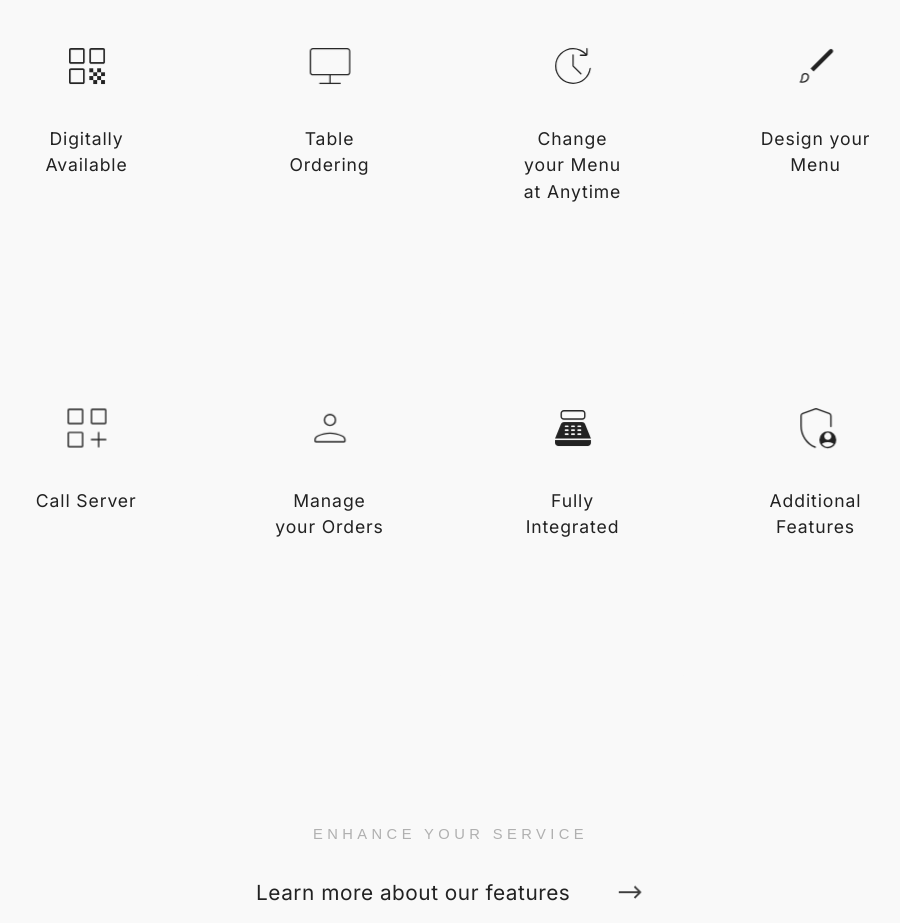
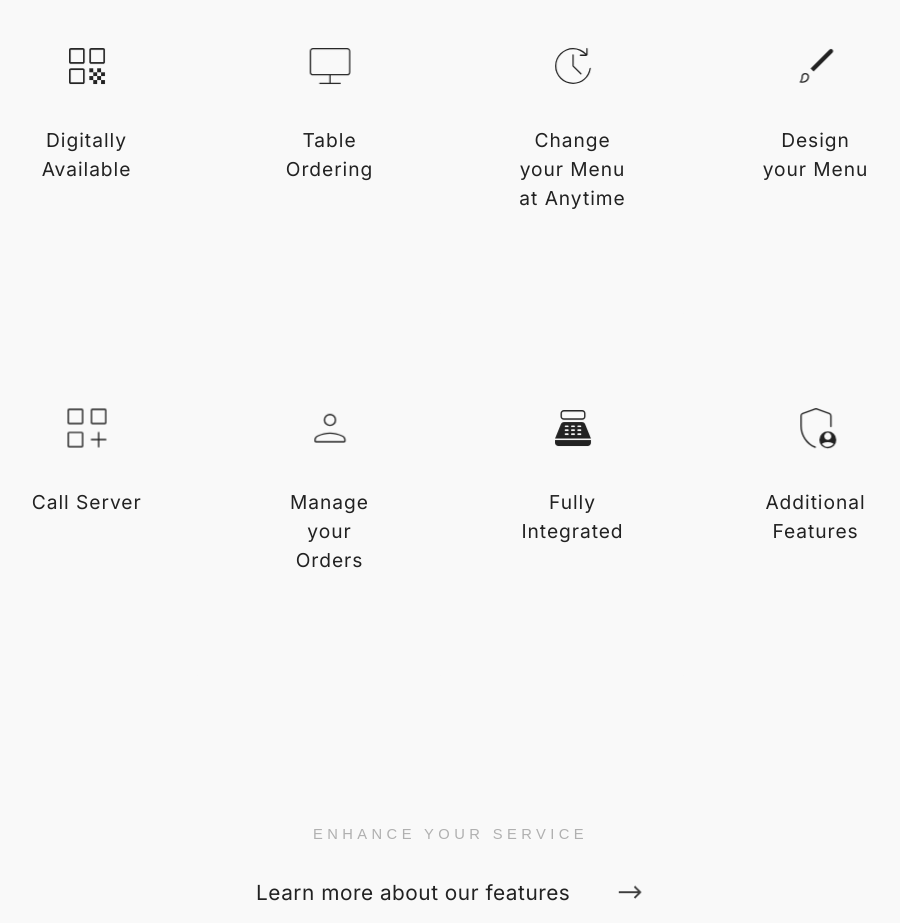
Before and after one commit to hosoocha20/menuapp-next, a Next.js app: page / in a window 1280 px wide. Shown: the part 4880-5803 px from the top of the page, without its empty margins (189-1089 px from the left). Built offline with nearby package versions, Linux system fonts and the light colour scheme.

Commit message:
responsive grid features + grid carousel

```diff
--- a/src/app/page.tsx
+++ b/src/app/page.tsx
@@ -205,7 +205,7 @@ const HomePage = () => {
   //Grid features slide function
   const isNotMobile = useMediaQuery("(min-width: 640px)");
   const START_INDEX = 1;
-  const DRAG_THRESHOLD = 150;
+  const DRAG_THRESHOLD = 100;
   const FALLBACK_WIDTH = 509;
   const GAP_WIDTH = 12;
   const containerSliderRef = useRef<HTMLDivElement>(null);
@@ -333,7 +333,7 @@ const HomePage = () => {
 
   useEffect(() =>{
     offsetX.set(0);
-    console.log(isNotMobile)
+    setActiveSlide(START_INDEX);
   },[isNotMobile])
 
   return (
@@ -696,7 +696,7 @@ const HomePage = () => {
       </section>
       <section className=" min-h-screen flex flex-col bg-my-black-10  ">
         <div className="py-[5rem] text-center w-full flex flex-col gap-[1rem] px-mob-nav sm:px-sm-nav  tablet:px-tablet-nav lg:px-lg-nav xl:px-[10rem]">
-          <h2 className="font-cabin uppercase font-medium text-my-black-300 text-[0.92rem] tracking-[0.3em] ">
+          <h2 className="font-cabin uppercase font-medium text-my-black-300 text-[0.89rem] portrait-tablet:text-[0.92rem] tracking-[0.3em] ">
             Our Features
           </h2>
           <p className=" text-[1.7rem] text-my-black-950  font-light ">
@@ -738,7 +738,7 @@ const HomePage = () => {
                   style={{
                     flexBasis: "100%"
                   }}
-                  className=" bg-white sm:bg-my-black-10 shrink-0 sm:w-full h-full rounded-2xl relative group flex flex-col items-center pt-[5rem] sm:pt-[20%] lg:pt-[30%] gap-[2rem] min-h-[350px]   hover:bg-my-black-950  cursor-pointer transition-[background-color] duration-300 ease-out "
+                  className=" bg-white sm:bg-my-black-10 shrink-0 sm:w-full h-full rounded-2xl relative group flex flex-col items-center pt-[5rem] sm:pt-[20%] lg:pt-[30%] gap-[2rem] min-h-[350px]   hover:bg-my-black-950  transition-[background-color] duration-300 ease-out "
                 >
                   <div className="group-hover:fill-white fill-my-black-950 w-[3.5rem] translate-y-0 group-hover:translate-y-[-0.2rem] will-change-transform transition-[transform] duration-300 ease-in-out delay-75 ">
                     {createComponent(i)}
@@ -747,7 +747,7 @@ const HomePage = () => {
                   {/* <div className="group-hover:text-white text-my-black-950 group-hover:fill-white">
                   <svg xmlns="http://www.w3.org/2000/svg" height="24px" viewBox="0 -960 960 960" width="24px" ><path d="M480-512q-44.55 0-75.27-30.72Q374-573.45 374-618.33q0-44.89 30.73-75.28Q435.45-724 480-724t75.27 30.39Q586-663.22 586-618.33q0 44.88-30.73 75.61Q524.55-512 480-512ZM212-258v-22.67q0-22.66 13.83-41.83 13.84-19.17 36.84-30.17Q319-378 373.15-391q54.14-13 106.83-13t106.85 13q54.17 13 110.15 38.6 23.46 10.8 37.24 29.94Q748-303.33 748-280.67V-258q0 10.83-7.58 18.42Q732.83-232 722-232H238q-10.83 0-18.42-7.58Q212-247.17 212-258Zm24 2h488v-24.67q0-14.66-10.17-28.16-10.16-13.5-28.5-23.17-50-24.33-101.35-36.17Q532.63-380 480-380t-104.31 11.83Q324-356.33 274.67-332q-18.34 9.67-28.5 23.17Q236-295.33 236-280.67V-256Zm244-280q34.33 0 58.17-23.83Q562-583.67 562-618t-23.83-58.17Q514.33-700 480-700t-58.17 23.83Q398-652.33 398-618t23.83 58.17Q445.67-536 480-536Zm0-82Zm0 362Z"/></svg>
                   </div> */}
-                  <h4 className=" text-[1.1rem]  text-my-black-950 group-hover:text-transparent px-[3rem] sm:px-[3rem] md:px-[4rem] lg:px-[2rem] xl:px-[25%] tracking-wider text-center translate-y-0 group-hover:translate-y-[-0.3rem] will-change-transform transition-[transform] duration-300 ease-in-out delay-75">
+                  <h4 className=" text-[1.2rem]  text-my-black-950 group-hover:text-transparent px-[3rem] sm:px-[3rem] md:px-[4rem] lg:px-[2rem] xl:px-[25%] tracking-wider text-center translate-y-0 group-hover:translate-y-[-0.3rem] will-change-transform transition-[transform] duration-300 ease-in-out delay-75">
                     {item.heading}
                   </h4>
                   <p className="absolute w-full text-center text-[15.5px] md:text-[0.92rem] lg:text-[0.96rem] xl:text-[0.98rem] px-[15%] sm:px-[3rem] md:px-[4rem] lg:px-[2rem] xl:px-[23%] bottom-[25%] sm:bottom-[15%] md:bottom-[30%]  lg:bottom-[20%] left-[50%] translate-x-[-50%] translate-y-[0.3rem] text-transparent tracking-wide will-change-[transform,text] group-hover:text-white group-hover:translate-y-[0] transition duration-300 ease-in-out delay-75">
@@ -756,11 +756,11 @@ const HomePage = () => {
                 </motion.div>
               ))}
             </motion.div>
-            <div className=" sm:hidden absolute bottom-0 left-0 flex w-full text-my-black-300 border justify-between items-center px-5 pb-3">
+            <div className=" sm:hidden absolute bottom-0 left-0 flex w-full text-my-black-300 justify-between items-center px-8 pb-3">
               <button onClick={scrollPrev} disabled={!canScrollPrev}>
                 <IoIosArrowBack className="text-[1.5rem]" />
               </button>
-              <p className="text-[14px]  font-[500]">1 / 8</p>
+              <p className="text-[14px]  font-[500]">{activeSlide} / 8</p>
               <button onClick={scrollNext} disabled={!canScrollNext}>
                 <IoIosArrowForward id="h-grid-next" className="text-[1.5rem]" />
               </button>
```
